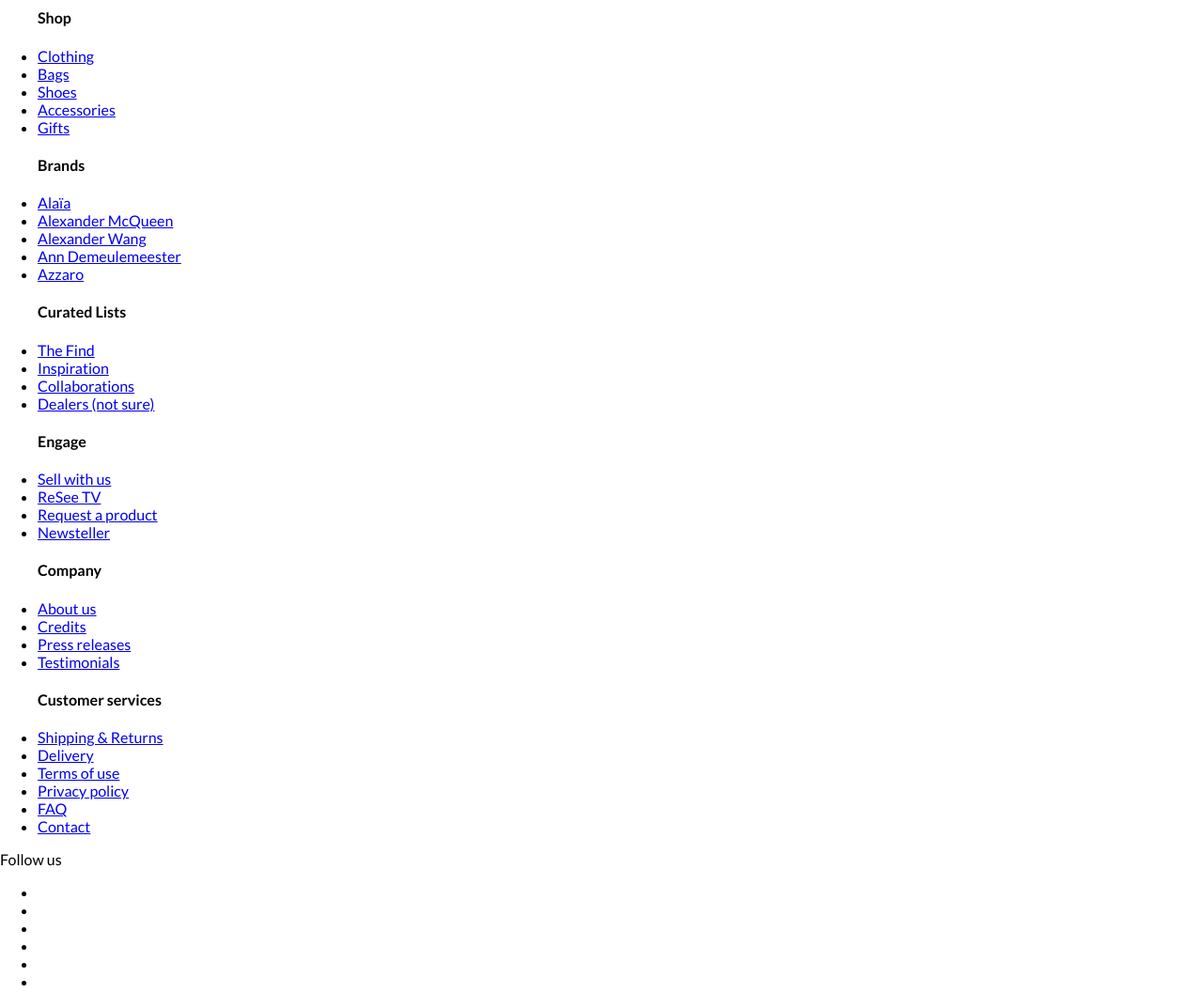
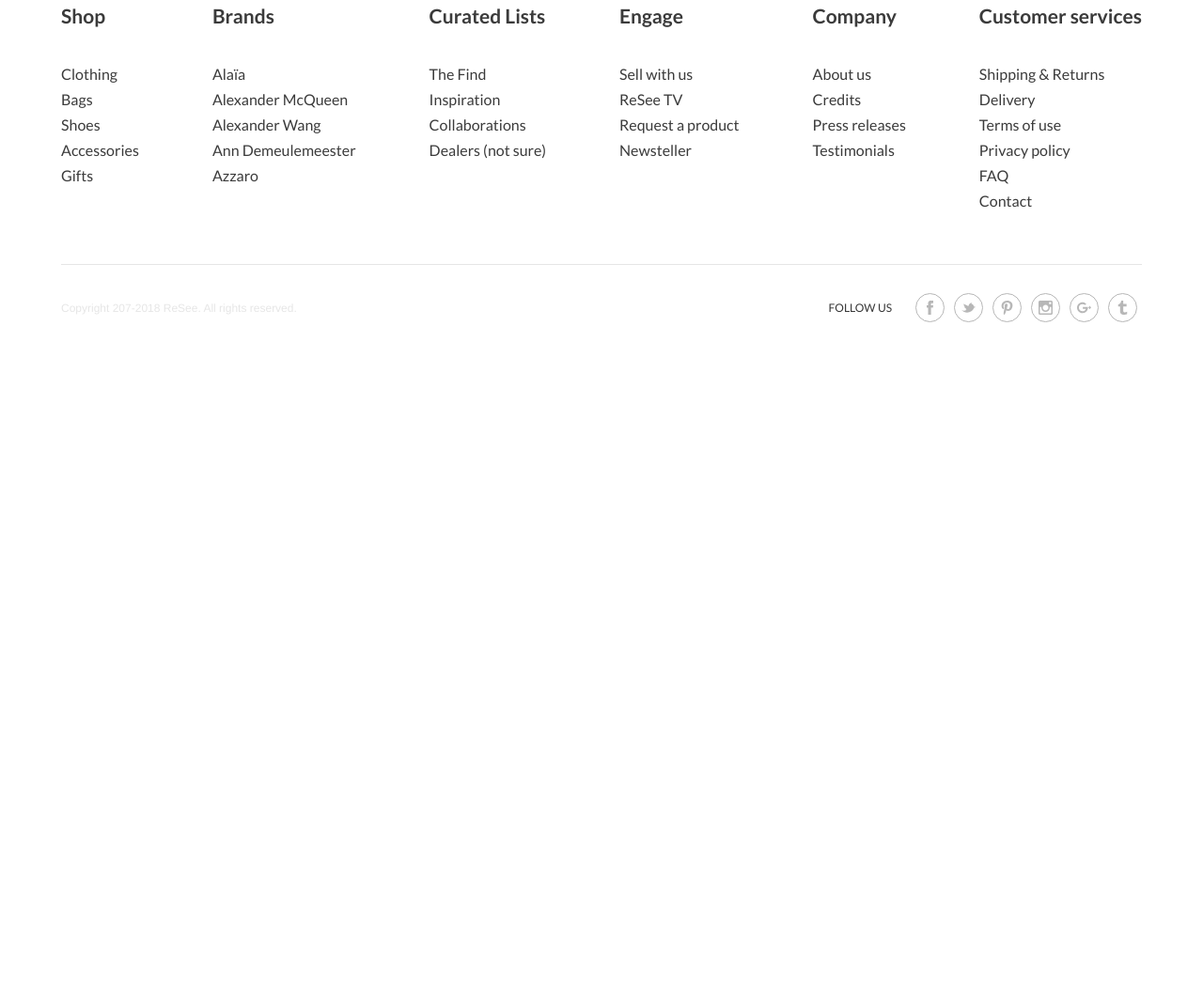
Before and after one commit to antondrozd/resee, a website: page index.jade in a window 1280 px wide. Shown: the part 2896-3953 px from the top of the page at 94% size. After the commit the page ends 3269 px from the top, so only its background shows below. Drawn offline with nearby package versions, Linux system fonts and the light colour scheme; files that its build step writes are made by us from their sources.

Commit message:
page-footer block

```diff
--- /dev/null
+++ b/icons/social/icon-facebook.jade
@@ -0,0 +1,5 @@
+svg#Capa_1(version='1.1', xmlns='http://www.w3.org/2000/svg', xmlns:xlink='http://www.w3.org/1999/xlink', x='0px', y='0px', width='20', height='20', viewbox='0 0 430.113 430.114', style='enable-background:new 0 0 430.113 430.114;', xml:space='preserve')
+  g
+    path#Facebook(d='M158.081,83.3c0,10.839,0,59.218,0,59.218h-43.385v72.412h43.385v215.183h89.122V214.936h59.805\
+    c0,0,5.601-34.721,8.316-72.685c-7.784,0-67.784,0-67.784,0s0-42.127,0-49.511c0-7.4,9.717-17.354,19.321-17.354\
+    c9.586,0,29.818,0,48.557,0c0-9.859,0-43.924,0-75.385c-25.016,0-53.476,0-66.021,0C155.878-0.004,158.081,72.48,158.081,83.3z')
--- /dev/null
+++ b/icons/social/icon-google-plus.jade
@@ -0,0 +1,10 @@
+svg#Capa_1(version='1.1', xmlns='http://www.w3.org/2000/svg', xmlns:xlink='http://www.w3.org/1999/xlink', x='0px', y='0px', width='20', height='20', viewbox='0 0 491.858 491.858', style='enable-background:new 0 0 491.858 491.858;', xml:space='preserve')
+  g
+    g
+      g
+        path(d='M377.472,224.957H201.319v58.718H308.79c-16.032,51.048-63.714,88.077-120.055,88.077\
+        c-69.492,0-125.823-56.335-125.823-125.824c0-69.492,56.333-125.823,125.823-125.823c34.994,0,66.645,14.289,89.452,37.346\
+        l42.622-46.328c-34.04-33.355-80.65-53.929-132.074-53.929C84.5,57.193,0,141.693,0,245.928s84.5,188.737,188.736,188.737\
+        c91.307,0,171.248-64.844,188.737-150.989v-58.718L377.472,224.957L377.472,224.957z')
+        polygon(points='491.858,224.857 455.827,224.857 455.827,188.826 424.941,188.826 424.941,224.857 388.91,224.857 \
+        388.91,255.74 424.941,255.74 424.941,291.772 455.827,291.772 455.827,255.74 491.858,255.74 			')
--- /dev/null
+++ b/icons/social/icon-instagram.jade
@@ -0,0 +1,8 @@
+svg#Capa_1(version='1.1', xmlns='http://www.w3.org/2000/svg', xmlns:xlink='http://www.w3.org/1999/xlink', x='0px', y='0px', width='20', height='20', viewbox='0 0 510 510', style='enable-background:new 0 0 510 510;', xml:space='preserve')
+  g
+    g#post-instagram
+      path(d='M459,0H51C22.95,0,0,22.95,0,51v408c0,28.05,22.95,51,51,51h408c28.05,0,51-22.95,51-51V51C510,22.95,487.05,0,459,0z\
+      M255,153c56.1,0,102,45.9,102,102c0,56.1-45.9,102-102,102c-56.1,0-102-45.9-102-102C153,198.9,198.9,153,255,153z M63.75,459\
+      C56.1,459,51,453.9,51,446.25V229.5h53.55C102,237.15,102,247.35,102,255c0,84.15,68.85,153,153,153c84.15,0,153-68.85,153-153\
+      c0-7.65,0-17.85-2.55-25.5H459v216.75c0,7.65-5.1,12.75-12.75,12.75H63.75z M459,114.75c0,7.65-5.1,12.75-12.75,12.75h-51\
+      c-7.65,0-12.75-5.1-12.75-12.75v-51c0-7.65,5.1-12.75,12.75-12.75h51C453.9,51,459,56.1,459,63.75V114.75z')
--- /dev/null
+++ b/icons/social/icon-pinterest.jade
@@ -0,0 +1,12 @@
+svg#Layer_1(version='1.1', xmlns='http://www.w3.org/2000/svg', xmlns:xlink='http://www.w3.org/1999/xlink', x='0px', y='0px', width='20', height='20', viewbox='0 0 310.05 310.05', style='enable-background:new 0 0 310.05 310.05;', xml:space='preserve')
+  g#XMLID_798_
+    path#XMLID_799_(d='M245.265,31.772C223.923,11.284,194.388,0,162.101,0c-49.32,0-79.654,20.217-96.416,37.176\
+    c-20.658,20.9-32.504,48.651-32.504,76.139c0,34.513,14.436,61.003,38.611,70.858c1.623,0.665,3.256,1,4.857,1\
+    c5.1,0,9.141-3.337,10.541-8.69c0.816-3.071,2.707-10.647,3.529-13.936c1.76-6.495,0.338-9.619-3.5-14.142\
+    c-6.992-8.273-10.248-18.056-10.248-30.788c0-37.818,28.16-78.011,80.352-78.011c41.412,0,67.137,23.537,67.137,61.425\
+    c0,23.909-5.15,46.051-14.504,62.35c-6.5,11.325-17.93,24.825-35.477,24.825c-7.588,0-14.404-3.117-18.705-8.551\
+    c-4.063-5.137-5.402-11.773-3.768-18.689c1.846-7.814,4.363-15.965,6.799-23.845c4.443-14.392,8.643-27.985,8.643-38.83\
+    c0-18.55-11.404-31.014-28.375-31.014c-21.568,0-38.465,21.906-38.465,49.871c0,13.715,3.645,23.973,5.295,27.912\
+    c-2.717,11.512-18.865,79.953-21.928,92.859c-1.771,7.534-12.44,67.039,5.219,71.784c19.841,5.331,37.576-52.623,39.381-59.172\
+    c1.463-5.326,6.582-25.465,9.719-37.845c9.578,9.226,25,15.463,40.006,15.463c28.289,0,53.73-12.73,71.637-35.843\
+    c17.367-22.418,26.932-53.664,26.932-87.978C276.869,77.502,265.349,51.056,245.265,31.772z')
--- /dev/null
+++ b/icons/social/icon-telegram.jade
@@ -0,0 +1,8 @@
+svg#Capa_1(version='1.1', xmlns='http://www.w3.org/2000/svg', xmlns:xlink='http://www.w3.org/1999/xlink', x='0px', y='0px', width='20', height='20', viewbox='0 0 430.118 430.118', style='enable-background:new 0 0 430.118 430.118;', xml:space='preserve')
+  g
+    path#Tumblr(d='M252.797,351.543c-7.229-4.247-13.866-11.547-16.513-18.589c-2.679-7.09-2.338-21.455-2.338-46.419V176.243\
+    h100.301V99.477H233.951V0h-61.713c-2.753,22.155-7.824,40.459-15.18,54.815c-7.369,14.377-17.088,26.658-29.276,36.924\
+    c-12.127,10.246-31.895,18.143-48.927,23.589v60.915h58.922v150.836c0,19.694,2.088,34.718,6.24,45.061\
+    c4.172,10.333,11.623,20.124,22.386,29.337c10.762,9.115,23.758,16.228,39.003,21.226c15.227,4.942,26.936,7.416,46.767,7.416\
+    c17.445,0,33.687-1.759,48.747-5.198c15.042-3.529,31.834-9.605,50.344-18.221v-67.859c-21.721,14.169-43.567,21.221-65.535,21.221\
+    C273.364,360.065,262.435,357.223,252.797,351.543z')
--- /dev/null
+++ b/icons/social/icon-twitter.jade
@@ -0,0 +1,12 @@
+svg#Capa_1(version='1.1', xmlns='http://www.w3.org/2000/svg', xmlns:xlink='http://www.w3.org/1999/xlink', x='0px', y='0px', width='20', height='20', viewbox='0 0 430.117 430.117', style='enable-background:new 0 0 430.117 430.117;', xml:space='preserve')
+  g
+    path#Twitter__x28_alt_x29_(d='M381.384,198.639c24.157-1.993,40.543-12.975,46.849-27.876\
+    c-8.714,5.353-35.764,11.189-50.703,5.631c-0.732-3.51-1.55-6.844-2.353-9.854c-11.383-41.798-50.357-75.472-91.194-71.404\
+    c3.304-1.334,6.655-2.576,9.996-3.691c4.495-1.61,30.868-5.901,26.715-15.21c-3.5-8.188-35.722,6.188-41.789,8.067\
+    c8.009-3.012,21.254-8.193,22.673-17.396c-12.27,1.683-24.315,7.484-33.622,15.919c3.36-3.617,5.909-8.025,6.45-12.769\
+    C241.68,90.963,222.563,133.113,207.092,174c-12.148-11.773-22.915-21.044-32.574-26.192\
+    c-27.097-14.531-59.496-29.692-110.355-48.572c-1.561,16.827,8.322,39.201,36.8,54.08c-6.17-0.826-17.453,1.017-26.477,3.178\
+    c3.675,19.277,15.677,35.159,48.169,42.839c-14.849,0.98-22.523,4.359-29.478,11.642c6.763,13.407,23.266,29.186,52.953,25.947\
+    c-33.006,14.226-13.458,40.571,13.399,36.642C113.713,320.887,41.479,317.409,0,277.828\
+    c108.299,147.572,343.716,87.274,378.799-54.866c26.285,0.224,41.737-9.105,51.318-19.39\
+    C414.973,206.142,393.023,203.486,381.384,198.639z')
--- a/index.jade
+++ b/index.jade
@@ -294,90 +294,101 @@
 
       footer.page-footer
         .page-footer__wrapper
-          .page-footer__lists-wrapper
-            ul.page-footer__links-list
+          .page-footer__lists
+            .page-footer__list-wrapper
               h4.page-footer__list-title Shop
-              li
-                a.page-footer__link(href="#") Clothing
-              li
-                a.page-footer__link(href="#") Bags
-              li
-                a.page-footer__link(href="#") Shoes
-              li
-                a.page-footer__link(href="#") Accessories
-              li
-                a.page-footer__link(href="#") Gifts
-            ul.page-footer__links-list
+              ul.page-footer__links-list
+                li
+                  a.page-footer__link(href="#") Clothing
+                li
+                  a.page-footer__link(href="#") Bags
+                li
+                  a.page-footer__link(href="#") Shoes
+                li
+                  a.page-footer__link(href="#") Accessories
+                li
+                  a.page-footer__link(href="#") Gifts
+            .page-footer__list-wrapper
               h4.page-footer__list-title Brands
-              li
-                a.page-footer__link(href="#") Alaïa
-              li
-                a.page-footer__link(href="#") Alexander McQueen
-              li
-                a.page-footer__link(href="#") Alexander Wang
-              li
-                a.page-footer__link(href="#") Ann Demeulemeester
-              li
-                a.page-footer__link(href="#") Azzaro
-            ul.page-footer__links-list
+              ul.page-footer__links-list
+                li
+                  a.page-footer__link(href="#") Alaïa
+                li
+                  a.page-footer__link(href="#") Alexander McQueen
+                li
+                  a.page-footer__link(href="#") Alexander Wang
+                li
+                  a.page-footer__link(href="#") Ann Demeulemeester
+                li
+                  a.page-footer__link(href="#") Azzaro
+            .page-footer__list-wrapper
               h4.page-footer__list-title Curated Lists
-              li
-                a.page-footer__link(href="#") The Find
-              li
-                a.page-footer__link(href="#") Inspiration
-              li
-                a.page-footer__link(href="#") Collaborations
-              li
-                a.page-footer__link(href="#") Dealers (not sure)
-            ul.page-footer__links-list
+              ul.page-footer__links-list
+                li
+                  a.page-footer__link(href="#") The Find
+                li
+                  a.page-footer__link(href="#") Inspiration
+                li
+                  a.page-footer__link(href="#") Collaborations
+                li
+                  a.page-footer__link(href="#") Dealers (not sure)
+            .page-footer__list-wrapper
               h4.page-footer__list-title Engage
-              li
-                a.page-footer__link(href="#") Sell with us
-              li
-                a.page-footer__link(href="#") ReSee TV
-              li
-                a.page-footer__link(href="#") Request a product
-              li
-                a.page-footer__link(href="#") Newsteller
-            ul.page-footer__links-list
+              ul.page-footer__links-list
+                li
+                  a.page-footer__link(href="#") Sell with us
+                li
+                  a.page-footer__link(href="#") ReSee TV
+                li
+                  a.page-footer__link(href="#") Request a product
+                li
+                  a.page-footer__link(href="#") Newsteller
+            .page-footer__list-wrapper
               h4.page-footer__list-title Company
-              li
-                a.page-footer__link(href="#") About us
-              li
-                a.page-footer__link(href="#") Credits
-              li
-                a.page-footer__link(href="#") Press releases
-              li
-                a.page-footer__link(href="#") Testimonials
-            ul.page-footer__links-list
+              ul.page-footer__links-list
+                li
+                  a.page-footer__link(href="#") About us
+                li
+                  a.page-footer__link(href="#") Credits
+                li
+                  a.page-footer__link(href="#") Press releases
+                li
+                  a.page-footer__link(href="#") Testimonials
+            .page-footer__list-wrapper
               h4.page-footer__list-title Customer services
-              li
-                a.page-footer__link(href="#") Shipping & Returns
-              li
-                a.page-footer__link(href="#") Delivery
-              li
-                a.page-footer__link(href="#") Terms of use
-              li
-                a.page-footer__link(href="#") Privacy policy
-              li
-                a.page-footer__link(href="#") FAQ
-              li
-                a.page-footer__link(href="#") Contact
-          .page-footer__
-            .page-footer__copyrights
-            .page-footer__follow-wrapper
-              span.page-footer__follow Follow us
-              .social
-                ul.social__list
-                  li.social__item
-                    a(href="#")
-                  li.social__item
-                    a(href="#")
-                  li.social__item
-                    a(href="#")
-                  li.social__item
-                    a(href="#")
-                  li.social__item
-                    a(href="#")
-                  li.social__item
-                    a(href="#")
+              ul.page-footer__links-list
+                li
+                  a.page-footer__link(href="#") Shipping & Returns
+                li
+                  a.page-footer__link(href="#") Delivery
+                li
+                  a.page-footer__link(href="#") Terms of use
+                li
+                  a.page-footer__link(href="#") Privacy policy
+                li
+                  a.page-footer__link(href="#") FAQ
+                li
+                  a.page-footer__link(href="#") Contact
+          .page-footer__copyrights Copyright 207-2018 ReSee. All rights reserved.
+          .page-footer__follow-wrapper
+            span.page-footer__follow Follow us
+            .social
+              ul.social__list
+                li.social__item
+                  a(href="#") Facebook
+                    include icons/social/icon-facebook.jade
+                li.social__item
+                  a(href="#") Twitter
+                    include icons/social/icon-twitter.jade
+                li.social__item
+                  a(href="#") Pinterest
+                    include icons/social/icon-pinterest.jade
+                li.social__item
+                  a(href="#") Instagram
+                    include icons/social/icon-instagram.jade
+                li.social__item
+                  a(href="#") Google+
+                    include icons/social/icon-google-plus.jade
+                li.social__item
+                  a(href="#") Telegram
+                    include icons/social/icon-telegram.jade
--- /dev/null
+++ b/sass/blocks/page-footer.scss
@@ -0,0 +1,63 @@
+.page-footer {
+  padding-bottom: 30px;
+}
+
+.page-footer__wrapper {
+  @include wrapper();
+  display: flex;
+  flex-direction: row;
+  flex-wrap: wrap;
+  align-items: center;
+  justify-content: space-between;
+}
+
+.page-footer__lists {
+  display: flex;
+  flex-direction: row;
+  flex-wrap: wrap;
+  justify-content: space-between;
+  width: 100%;
+  padding-bottom: 50px;
+  margin-bottom: 30px;
+  border-bottom: 1px solid rgba(#000, 0.1);
+}
+
+.page-footer__list-title {
+  margin: 0;
+  margin-bottom: 40px;
+  font-size: 21px;
+}
+
+.page-footer__links-list {
+  @include ul-reset;
+  li {
+    margin-bottom: 8px;
+  }
+}
+
+.page-footer__link {
+  text-decoration: none;
+  color: $color-black;
+  transition: all 0.3s;
+  &:hover {
+    color: $color-pink;
+  }
+}
+
+.page-footer__copyrights {
+  font-family: "Helvetica";
+  font-size: 12px;
+  color: rgba(#000, 0.1);
+}
+
+.page-footer__follow-wrapper {
+  display: flex;
+  align-items: center;
+}
+
+.page-footer__follow {
+  margin-right: 20px;
+  font-size: 12px;
+  text-transform: uppercase;
+  color: #363636;
+}
--- /dev/null
+++ b/sass/blocks/social.scss
@@ -0,0 +1,36 @@
+.social__list {
+  @include ul-reset;
+  display: flex;
+  flex-direction: row;
+}
+
+.social__item {
+  display: flex;
+  align-items: center;
+  justify-content: center;
+  margin: 0 5px;
+  font-size: 0;
+  border: 1px solid #B7B7B7;
+  border-radius: 50%;
+  transition: all 0.3s;
+  &:hover {
+    border-color: $color-pink;
+    svg {
+      * {
+        fill: $color-pink;
+      }
+    }
+  }
+  a {
+    display: block;
+    padding: 7px;
+  }
+  svg {
+    width: 15px;
+    height: 15px;
+    * {
+      fill: #B7B7B7;
+      transition: all 0.3s;
+    }
+  }
+}
--- a/sass/scaffolding.scss
+++ b/sass/scaffolding.scss
@@ -3,7 +3,7 @@
   padding: 0;
   font-family: $main-font;
   background-color: #fff;
-  color: #000;
+  color: $color-black;
 }
 
 img {
--- a/sass/style.scss
+++ b/sass/style.scss
@@ -12,3 +12,6 @@
 @import "blocks/brands";
 @import "blocks/brand";
 @import "blocks/newsteller";
+
+@import "blocks/page-footer";
+@import "blocks/social";
```
